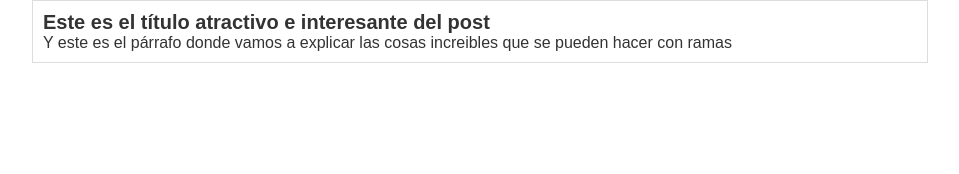
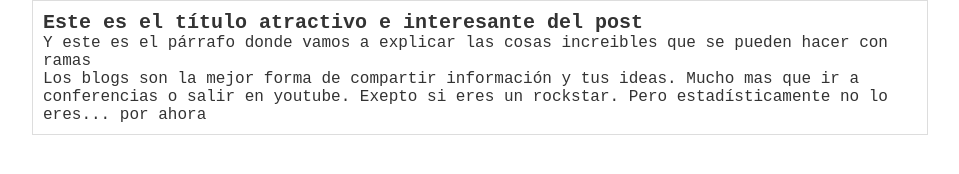
Before and after one commit to ackermanGitHub/hyperblog, a plain HTML site: page index.html in a window 1280 px wide. Shown: the whole page, without its empty margins (160-1119 px from the left). Drawn offline with Linux system fonts and the light colour scheme.

Commit message:
Agregado el contenido adicional del blog y una mejor tipografía

```diff
--- a/index.html
+++ b/index.html
@@ -12,6 +12,7 @@
             <div id="post">
                 <h1>Este es el título atractivo e interesante del post</h1>
                 <p>Y este es el párrafo donde vamos a explicar las cosas increibles que se pueden hacer con ramas</p>
+                <p>Los blogs son la mejor forma de compartir información y tus ideas. Mucho mas que ir a conferencias o salir en youtube. Exepto si eres un rockstar. Pero estadísticamente no lo eres... por ahora</p>
             </div>
         </div>
     </body>
--- a/styles.css
+++ b/styles.css
@@ -9,7 +9,7 @@ html {
 body {
     text-align: center;
     color: #333;
-    font-family: Arial, Helvetica, sans-serif;
+    font-family: 'Courier New', Courier, monospace;
     font-size: 1.6rem;
 }
 #container {
```
